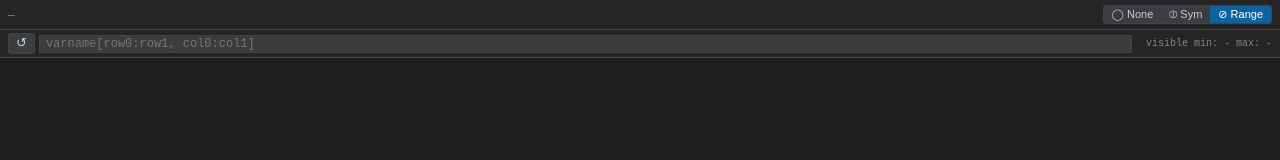
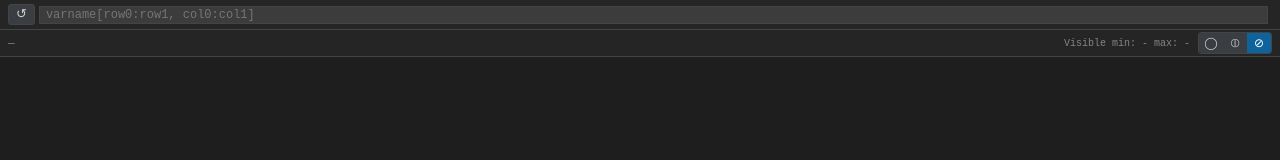
Before and after one commit to bitagoras/pylot, a website: page resources/array_viewer.html in a window 1280 px wide. Drawn offline with Linux system fonts and the light colour scheme.

Commit message:
Array viewer: Added history dropdown and reorganized the UI

```diff
--- a/resources/array_viewer.html
+++ b/resources/array_viewer.html
@@ -28,22 +28,38 @@
          background: var(--vscode-editor-background, #1e1e1e);
          color: var(--cell-fg); overflow: hidden; height: 100vh; display: flex; flex-direction: column; }
 
-  /* ── Toolbar ── */
-  #toolbar { display: flex; align-items: center; gap: 6px; padding: 3px 8px;
+  /* ── Toolbar (row 2: info/range/colors) ── */
+  #toolbar { display: flex; align-items: center; gap: 8px; padding: 2px 8px;
              background: var(--header-bg); border-bottom: 1px solid var(--border);
-             height: 30px; flex-shrink: 0; }
-  #info-label { font-size: 11px; color: var(--index-bg); white-space: nowrap; }
-  .spacer { flex: 1; }
-  #status { font-size: 10px; color: var(--index-bg); white-space: nowrap; }
-  .btn-group { display: flex; border: 1px solid var(--border); border-radius: 3px; overflow: hidden; }
-  .btn-group button { padding: 1px 8px; border: none; cursor: pointer;
-                      background: var(--btn-bg); color: var(--btn-fg); font-size: 11px; line-height: 1.4; }
+             min-height: 26px; flex-shrink: 0; }
+  #info-label {
+    font-size: 11px;
+    color: var(--index-bg);
+    white-space: nowrap;
+    overflow: hidden;
+    text-overflow: ellipsis;
+    min-width: 0;
+  }
+  #status { display: none; }
+  .btn-group { display: inline-flex; border: 1px solid var(--border); border-radius: 3px; overflow: hidden; }
+  .btn-group button {
+    width: 24px;
+    min-width: 24px;
+    height: 20px;
+    padding: 0;
+    border: none;
+    cursor: pointer;
+    background: var(--btn-bg);
+    color: var(--btn-fg);
+    font-size: 12px;
+    line-height: 1;
+  }
   .btn-group button.active { background: var(--btn-active-bg); color: var(--btn-active-fg); }
   .btn-group button:hover:not(.active) { filter: brightness(1.3); }
 
-  /* ── Address / slice bar ── */
+  /* ── Address / slice bar (row 1: expression) ── */
   #addr-row { display: flex; align-items: center; gap: 4px; padding: 2px 8px;
-              border-bottom: 1px solid var(--border); height: 28px; flex-shrink: 0;
+              border-bottom: 1px solid var(--border); min-height: 30px; flex-shrink: 0;
               background: var(--header-bg); }
   #btn-reload { padding: 1px 7px; border: 1px solid var(--border); border-radius: 3px; cursor: pointer;
                 background: var(--btn-bg); color: var(--btn-fg); font-size: 13px; line-height: 1.3;
@@ -104,7 +120,7 @@
   }
   .expr-history-item:last-child { border-bottom: none; }
   .expr-history-item:hover { background: var(--btn-active-bg); color: var(--btn-active-fg); }
-  #range-info { font-size: 10px; color: var(--index-bg); white-space: nowrap; margin-left: 6px; }
+  #range-info { font-size: 10px; color: var(--index-bg); white-space: nowrap; margin-left: auto; }
 
   /* ── Dim selectors (for ndim > 2) — hidden, replaced by slice suffix + buttons ── */
   #dim-row { display: none !important; }
@@ -171,19 +187,7 @@
 </head>
 <body>
 
-<!-- Toolbar -->
-<div id="toolbar">
-  <span id="info-label">—</span>
-  <span class="spacer"></span>
-  <span id="status"></span>
-  <div class="btn-group" id="color-btns">
-    <button data-mode="none" title="No color">◯ None</button>
-    <button data-mode="sym" title="Symmetric diverging (blue↔white↔red, white=0)"> ⦶ Sym</button>
-    <button data-mode="range" title="Range (yellow→green→blue)" class="active">⊘ Range</button>
-  </div>
-</div>
-
-<!-- Address / slice bar -->
+<!-- Address / slice bar (row 1) -->
 <div id="addr-row">
   <button id="btn-reload" title="Reload / update array data">↺</button>
   <div id="expr-input-wrap">
@@ -192,7 +196,18 @@
     <div id="expr-history-menu"></div>
   </div>
   <div id="slice-btns"></div>
-  <span id="range-info">visible min: -   max: -</span>
+</div>
+
+<!-- Toolbar (row 2) -->
+<div id="toolbar">
+  <span id="info-label">—</span>
+  <span id="range-info">Visible min: - max: -</span>
+  <div class="btn-group" id="color-btns">
+    <button data-mode="none" title="No color" aria-label="No color">◯</button>
+    <button data-mode="sym" title="Symmetric diverging (blue↔white↔red, white=0)" aria-label="Symmetric diverging">⦶</button>
+    <button data-mode="range" title="Range (yellow→green→blue)" aria-label="Range" class="active">⊘</button>
+  </div>
+  <span id="status" aria-hidden="true"></span>
 </div>
 
 <!-- Dimension selectors (hidden for 1D/2D) -->
@@ -805,11 +820,11 @@
   function setRangeInfo(minVal, maxVal) {
     const el = document.getElementById('range-info');
     if (minVal === null || maxVal === null) {
-      el.textContent = 'visible min: -   max: -';
+      el.textContent = 'Visible min: - max: -';
       return;
     }
     const fmt = (v) => formatNumber(Number(v));
-    el.textContent = `visible min: ${fmt(minVal)}   max: ${fmt(maxVal)}`;
+    el.textContent = `Visible min: ${fmt(minVal)} max: ${fmt(maxVal)}`;
   }
 
   function clearVisibleRangeTimer() {
@@ -1132,9 +1147,14 @@
   // ── Status ───────────────────────────────────────────────────────────────
   let statusTimer;
   function setStatus(msg) {
-    document.getElementById('status').textContent = msg;
+    const statusEl = document.getElementById('status');
+    if (!statusEl) return;
+    statusEl.textContent = msg;
     clearTimeout(statusTimer);
-    statusTimer = setTimeout(() => { document.getElementById('status').textContent = ''; }, 3500);
+    statusTimer = setTimeout(() => {
+      const el = document.getElementById('status');
+      if (el) el.textContent = '';
+    }, 3500);
   }
 
   // ── Resize ───────────────────────────────────────────────────────────────
```
Also changed, not shown: CHANGELOG.md.
